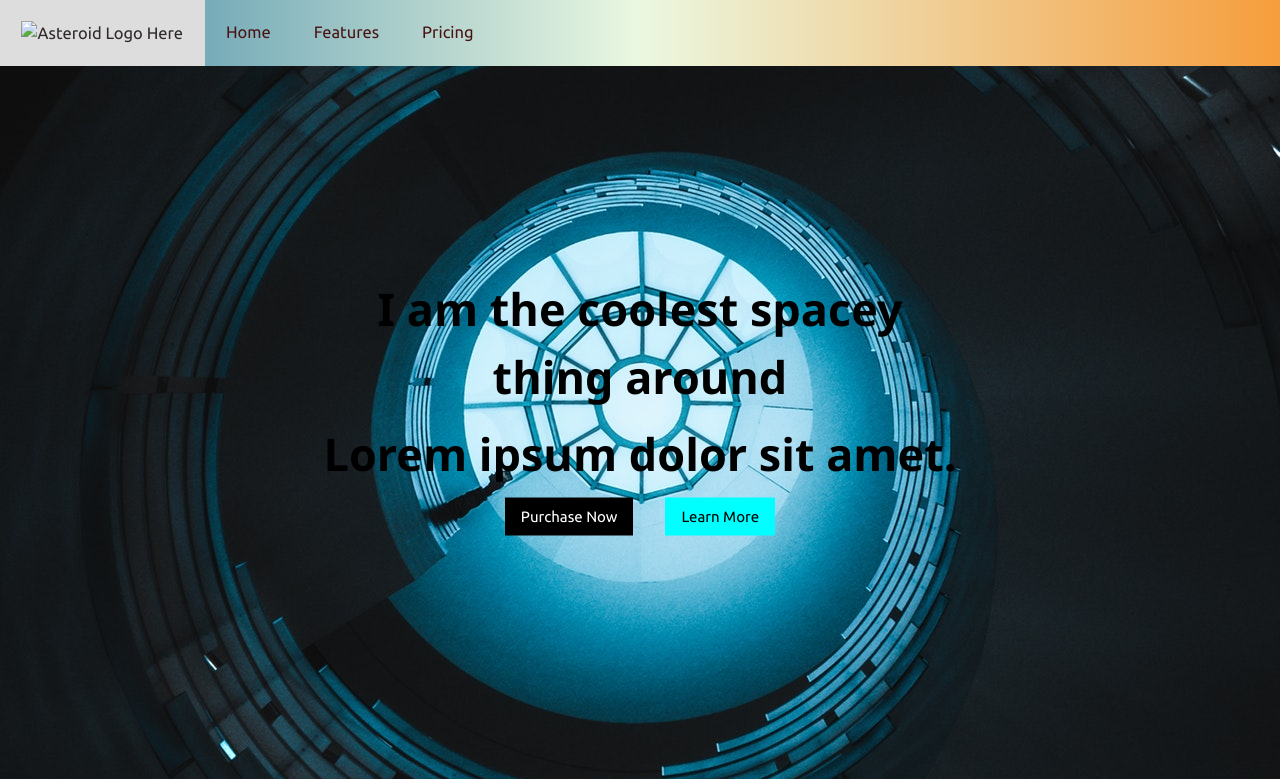
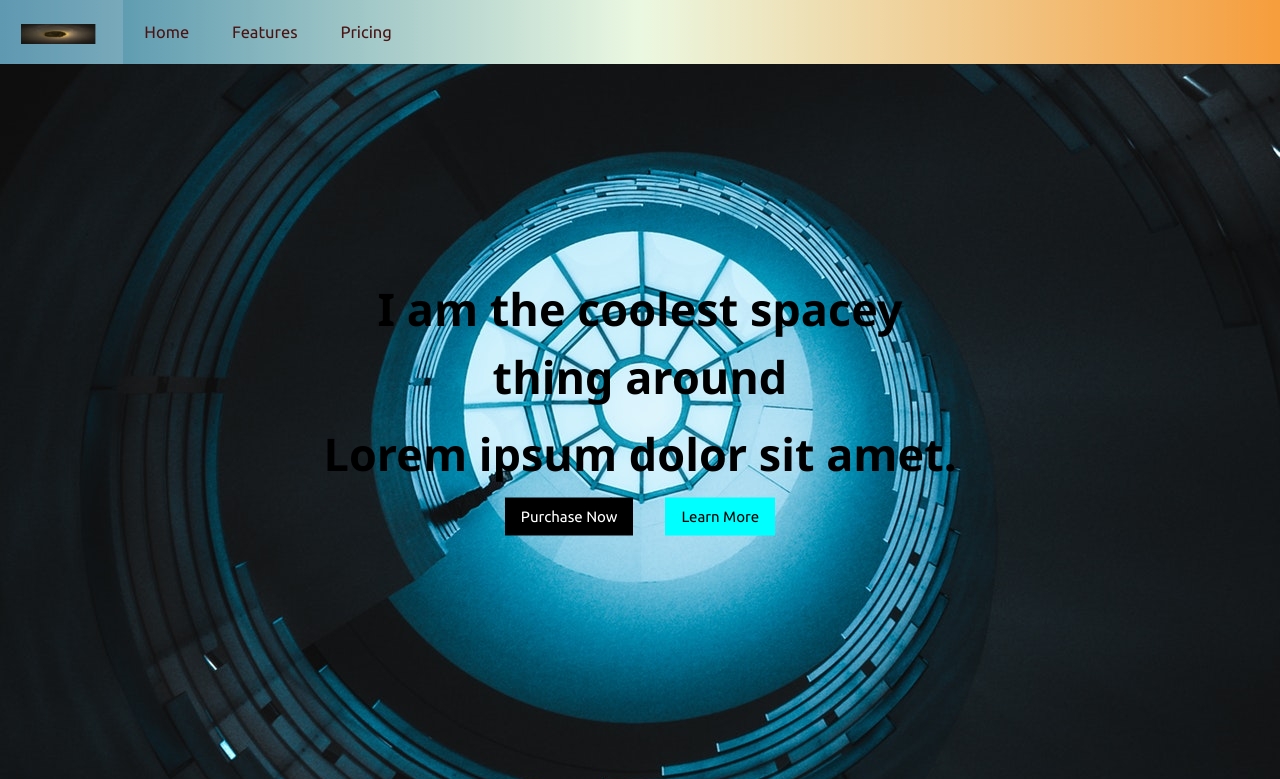
Before and after one commit to ozobianwadibia/Product-Landing-Page, a plain HTML site: page index.html in a window 1280 px wide. Shown: the top 779 px of the page. Drawn offline with Linux system fonts and the light colour scheme.

Commit message:
Adding logo picture and README.md

```diff
--- a/assets/styles/product.css
+++ b/assets/styles/product.css
@@ -1,5 +1,4 @@
 * {
-  /* outline: 1px solid red; */
   box-sizing: border-box;
   margin: 0;
   padding: 0;
@@ -28,7 +27,7 @@
 }
 
 .nav-bar a:hover {
-  background-color: rgb(221, 221, 221);
+  background-color: rgba(221, 221, 221, 0.2);
   color: rgb(48, 41, 41);
 }
 
--- a/index.html
+++ b/index.html
@@ -21,7 +21,11 @@
       <header id="header">
         <nav id="nav-bar" class="nav-bar" role="navigation">
           <a class="nav-link" href="#home"
-            ><img id="header-img" src="" alt="Asteroid Logo Here"
+            ><img
+              class="w3-image"
+              id="header-img"
+              src="./assets/images/asteroid.png"
+              alt="Asteroid Logo Here"
           /></a>
           <a class="nav=link" href="#home">Home</a>
           <a class="nav-link" href="#features">Features</a>
```
Also changed, not shown: assets/images/asteroid.png (added), 1 other file.
